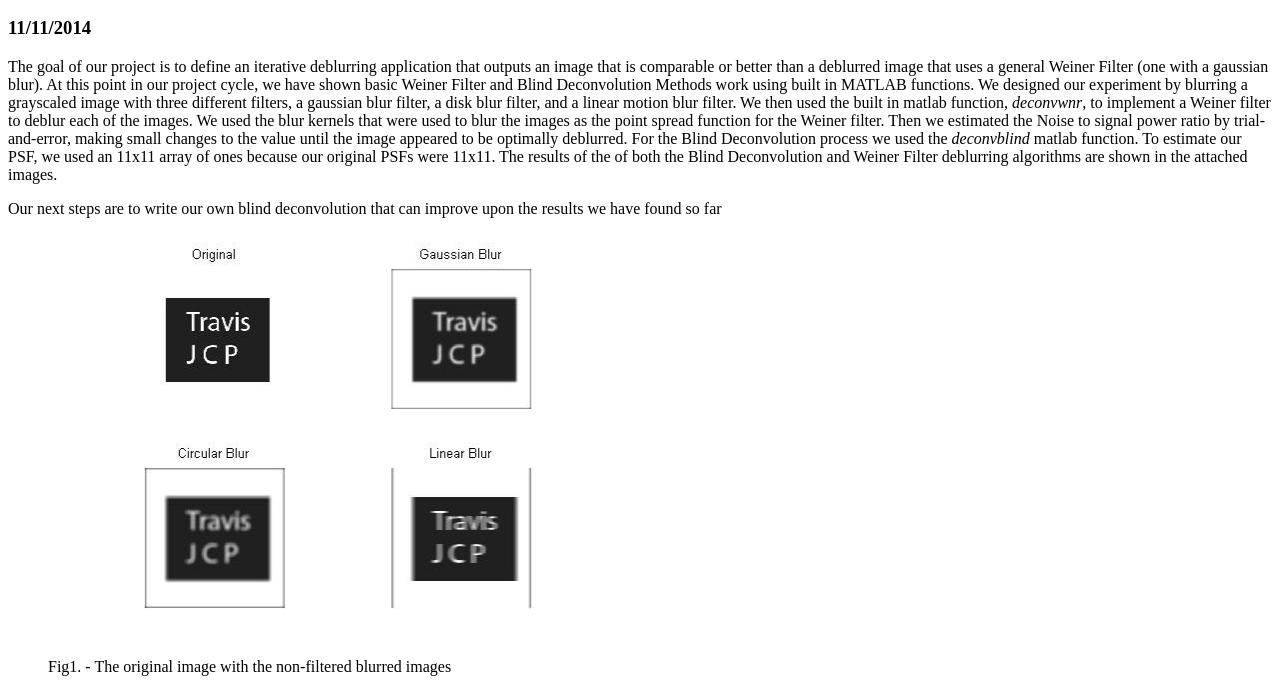
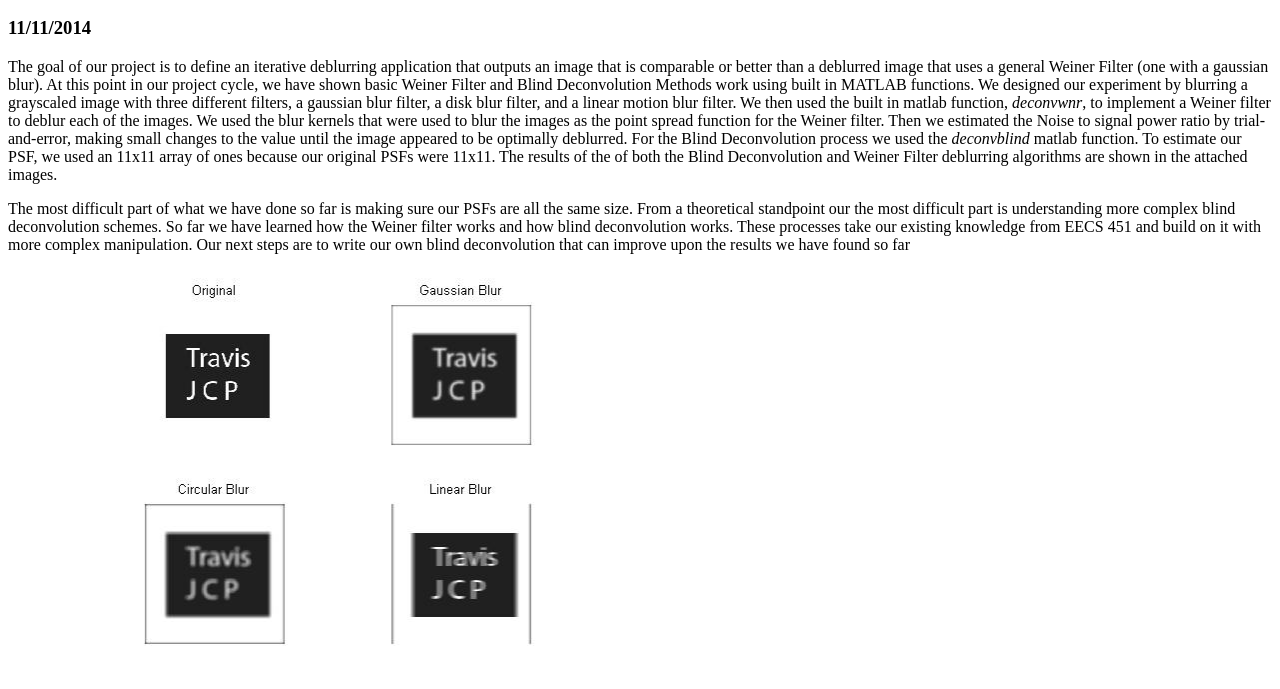
Before and after one commit to realjwin/realjwin.github.io, a plain HTML site: page imagedeblurring.html in a window 1280 px wide. Shown: the part 110-799 px from the top of the page. Drawn offline with Linux system fonts and the light colour scheme.

Commit message:
updated eecs451 page

```diff
--- a/imagedeblurring.html
+++ b/imagedeblurring.html
@@ -8,7 +8,7 @@
 
 <p>The goal of our project is to define an iterative deblurring application that outputs an image that is comparable or better than a deblurred image that uses a general Weiner Filter (one with a gaussian blur). At this point in our project cycle, we have shown basic Weiner Filter and Blind Deconvolution Methods work using built in MATLAB functions. We designed our experiment by blurring a grayscaled image with three different filters, a gaussian blur filter,  a disk blur filter, and a linear motion blur filter. We then used the built in matlab function, <i>deconvwnr</i>, to implement a Weiner filter to deblur each of the images. We used the blur kernels that were used to blur the images as the point spread function for the Weiner filter. Then we estimated the Noise to signal power ratio by trial-and-error, making small changes to the value until the image appeared to be optimally deblurred.  For the Blind Deconvolution process we used the <i>deconvblind</i> matlab function. To estimate our PSF, we used  an 11x11 array of ones because our original PSFs were 11x11. The results of the of both the Blind Deconvolution and Weiner Filter deblurring algorithms are shown in the attached images.</p>
 
-<p>Our next steps are to write our own blind deconvolution that can improve upon the results we have found so far</p>
+<p>The most difficult part of what we have done so far is making sure our PSFs are all the same size. From a theoretical standpoint our the most difficult part is understanding more complex blind deconvolution schemes. So far we have learned how the Weiner filter works and how blind deconvolution works. These processes take our existing knowledge from EECS 451 and build on it with more complex manipulation. Our next steps are to write our own blind deconvolution that can improve upon the results we have found so far</p>
 
 <figure>
   <img src="eecs451_images/plot_1.jpg" alt="Original Images" width="560" height="420">
```
